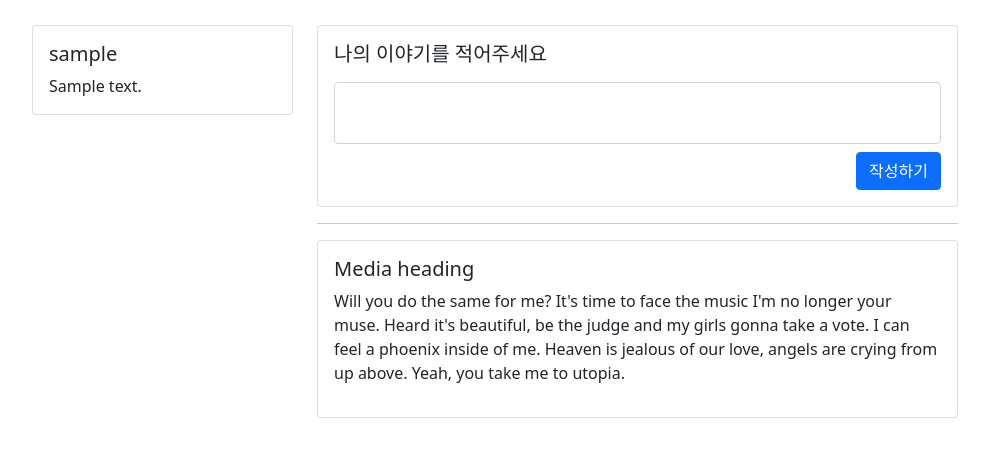
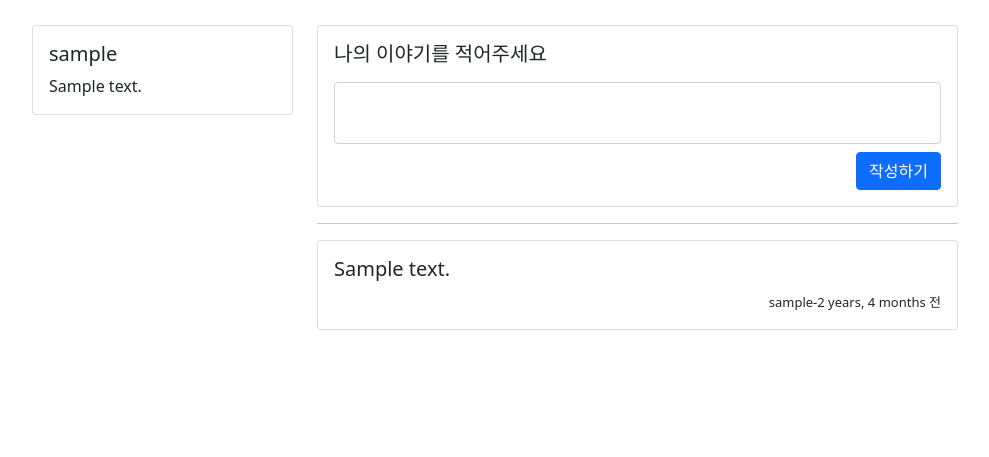
Before and after one commit to nicesugi/DjangoClass, a Django app: page /tweet/ in a window 1280 px wide. Shown: the part 56-513 px from the top of the page, without its empty margins (50-1039 px from the left). Run offline with Django 4.2, Linux system fonts and the light colour scheme; a user stored in the database is signed in; tables that the repository leaves empty hold one stand-in row (values such as "Sample post").

Commit message:
Add:home.html & tweet.views : 게시글 읽기

```diff
--- a/django/sns/templates/tweet/home.html
+++ b/django/sns/templates/tweet/home.html
@@ -42,28 +42,29 @@
                 <hr>
                 <!-- 작성 된 글이 나오는 곳 -->
                 <div class="row">
-                    <div class="col-md-12">
-                        <div class="card">
-                            <div class="card-body">
-                                <div class="media">
-                                    <div class="media-body">
-                                        <h5 class="mt-0">Media heading</h5>
-                                        <p>Will you do the same for me? It's time to face the music I'm no longer your
-                                            muse.
-                                            Heard it's
-                                            beautiful, be the judge and my girls gonna take a vote. I can feel a phoenix
-                                            inside
-                                            of me.
-                                            Heaven is
-                                            jealous of our love, angels are crying from up above. Yeah, you take me to
-                                            utopia.</p>
+                    {% for tw in tweet %}
+                    {% comment %} {'tweet':all_tweet}의 tweet! tw는 tweet 리스트 중에 하나라는 뜻 {% endcomment %}
+                        <div class="col-md-12 mb-2">
+                            <div class="card">
+                                <div class="card-body">
+                                    <div class="media">
+                                        <div class="media-body">
+                                            <h5 class="mt-0">{{ tw.content }}</h5>
+                                            {% comment %} 해당하는 tweet에 우리가 작성했던 글 정보들을 불러옴 / content 작성하는 공간 name{% endcomment %}
+                                        </div>
+                                        <div style="text-align: right">
+                                            <span style="font-size: small">{{ tw.author.username }}-{{ tw.created_at|timesince }} 전</span>
+                                            {% comment %} tw.author의 해당하는 전체 정보에서 유저네임'만' 가져옴 {% endcomment %}
+                                            {% comment %} tw.created_at 몇월몇일몇시몇분이 나옴
+                                            | : end문이 끝날때까지 같은방법을 계속 반복해서 출력함
+                                            장고에서 제공하는 timesince 사용하여 몇시간 전 몇분 전 이라고 표시함 {% endcomment %}
+                                        </div>
                                     </div>
                                 </div>
                             </div>
                         </div>
-                    </div>
+                    {% endfor %}
                 </div>
-
             </div>
             <div class="col-md-2"></div>
         </div>
--- a/django/sns/tweet/views.py
+++ b/django/sns/tweet/views.py
@@ -12,10 +12,11 @@ def home(request):
 def tweet(request):
     if request.method =='GET':
         user = request.user.is_authenticated
-        # 사용자의 로그인(인증)상태를 user라고 하고, 참이면 트윗 브라우저를 띄워주고 거짓이면 로그인페이지로 이동
-        if user:
-           return render(request, 'tweet/home.html')
-        else:
+        # 사용자의 로그인(인증)상태를 user라고 함
+        if user: # 사용자가 로그인(인증)상태라면
+            all_tweet = TweetModel.objects.all().order_by('-created_at')  # TweetModel에 저장한 모든 모델을 저장함 (생성된 시간을 '-'을 붙여 최신순,역순으로 정렬)
+            return render(request, 'tweet/home.html',{'tweet':all_tweet}) # 최신순 정렬인 all_tweet을 tweet/home.html 넘겨준다 > 딕셔너리 형태로 ! 키값은 트윗
+        else: # 사용자가 로그인(인증)상태가 아니라면
             print('로그인이 안된 상태')
             return redirect('/sign-in')
     elif request.method == 'POST':
```
